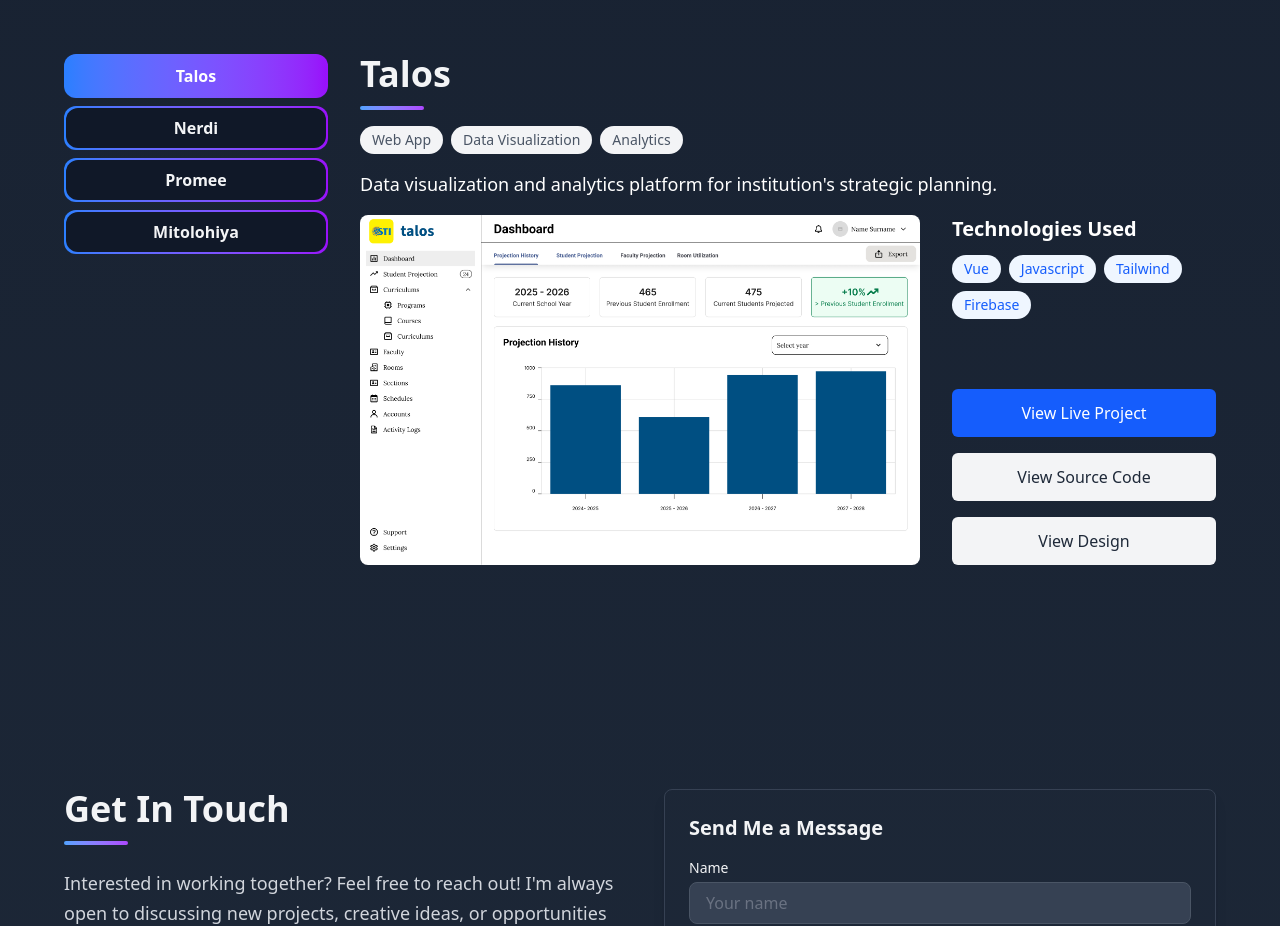
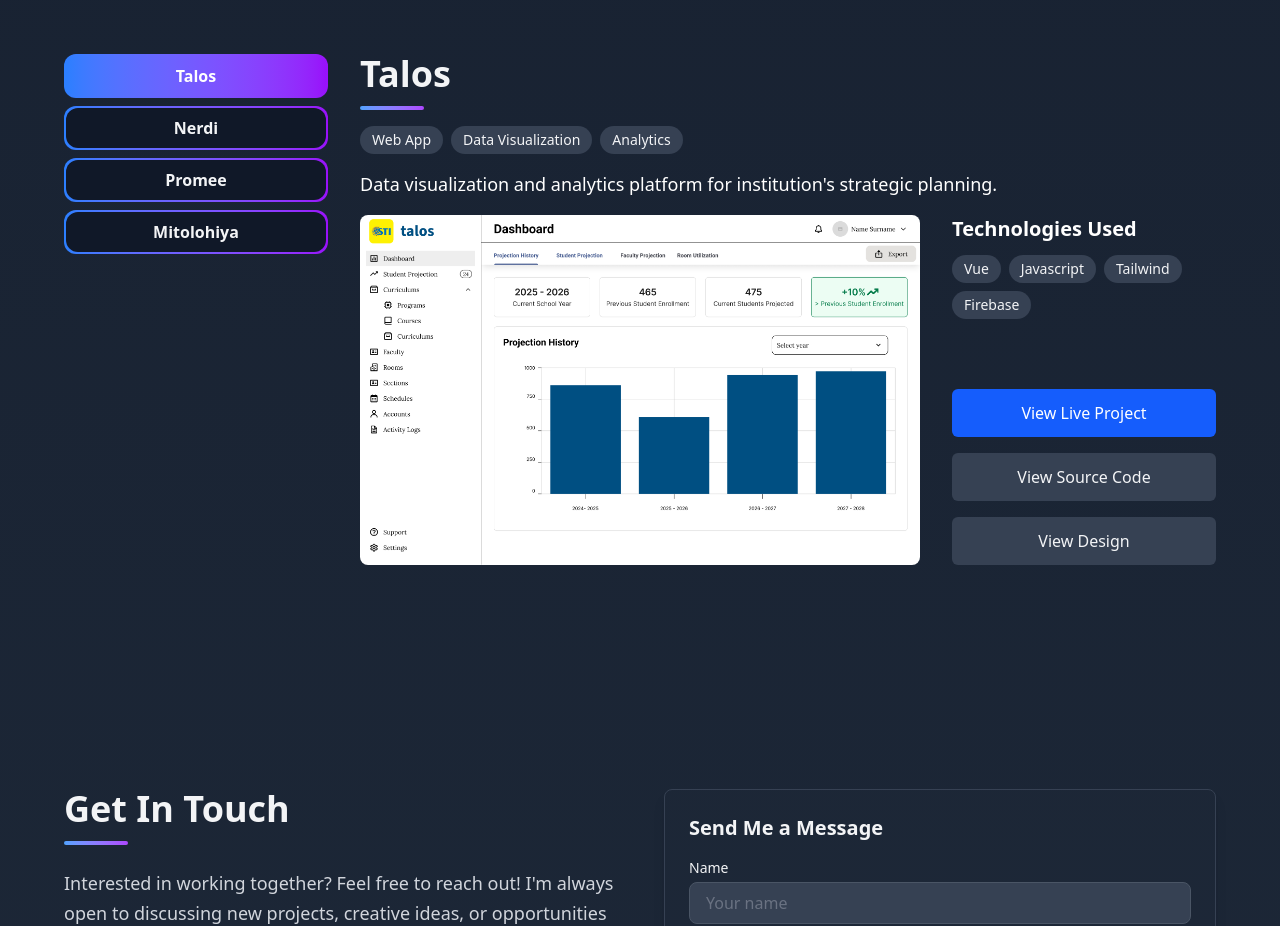
Before and after one commit to Tearfall/Tearfall, a Vue app in the folder portfolio/: page / in a window 1280 px wide. Shown: the part 2860-3786 px from the top of the page. Built offline with nearby package versions, Linux system fonts and the light colour scheme.

Commit message:
Update project styles

```diff
--- a/portfolio/src/components/Projects.vue
+++ b/portfolio/src/components/Projects.vue
@@ -28,11 +28,11 @@
 </template>
 
 <script>
-  import nerdiCover from "@/assets/nerdi/nerdi.png"; // Import your image here
-  import talosCover from "@/assets/talos/ProjectionHistory.png"; // Import your image here
-  import promeeCover from "@/assets/promee/promee.png"; // Import your image here
+  import nerdiCover from "@/assets/nerdi/nerdi.png";
+  import talosCover from "@/assets/talos/ProjectionHistory.png";
+  import promeeCover from "@/assets/promee/promee.png";
   import ViewProject from "./ViewProject.vue";
-  import {ref} from "vue";
+  import {ref, onMounted} from "vue";
   export default {
     name: "Projects",
     components: {
@@ -81,21 +81,17 @@
           design:"#"
         },
       ];
-      const selectedProject = ref(projects[0]); // Default to the first project
+      const selectedProject = ref(projects[0]);
 
       function selectProject(project) {
         selectedProject.value = project;
       }
 
-      // Auto-select first project when component loads
-      // Uncomment this if you want a project to be selected by default
-      /*
       onMounted(() => {
         if (selectedProject.value === null && props.projects && props.projects.length > 0) {
           selectProject(props.projects[0]);
         }
       });
-      */
 
       return {
         selectedProject,
@@ -104,7 +100,6 @@
       };
     },
     mounted() {
-      // Auto-select first project when component loads
       if (this.projects && this.projects.length > 0) {
         this.selectProject(this.projects[0]);
       }
--- a/portfolio/src/components/ViewProject.vue
+++ b/portfolio/src/components/ViewProject.vue
@@ -3,7 +3,7 @@
     <div class="overflow-hidden">
       <div>
          <h3 class="text-3xl md:text-4xl font-bold relative">
-          {{project.title   }}
+          {{ project.title }}
           <div class="h-1 w-16 bg-gradient-to-r from-blue-400 to-purple-500 rounded-full mt-3"></div>
         </h3>
 
@@ -11,7 +11,7 @@
           <span
             v-for="(tag, index) in project.tags"
             :key="index"
-            class="bg-gray-100 text-gray-600 px-3 py-1 rounded-full text-sm font-medium"
+            class="bg-gray-700 text-gray-100 px-3 py-1 rounded-full text-sm font-medium"
           >
             {{ tag }}
           </span>
@@ -40,7 +40,7 @@
               <li
                 v-for="(tech, index) in project.technologies"
                 :key="index"
-                class="bg-blue-50 text-blue-600 px-3 py-1 rounded-full text-sm"
+                class="bg-gray-700 text-gray-100 px-3 py-1 rounded-full text-sm"
               >
                 {{ tech }}
               </li>
@@ -59,7 +59,7 @@
               v-if="project.github"
               :href="project.github"
               target="_blank"
-              class="inline-flex items-center justify-center px-5 py-3 bg-gray-100 text-gray-800 font-medium rounded-md transition-all hover:bg-gray-200 hover:-translate-y-0.5 focus:outline-none focus:ring-2 focus:ring-gray-400 focus:ring-offset-2 w-full"
+              class="inline-flex items-center justify-center px-5 py-3 bg-gray-700 text-gray-100 font-medium rounded-md transition-all hover:bg-gray-600 hover:-translate-y-0.5 focus:outline-none focus:ring-2 focus:ring-gray-400 focus:ring-offset-2 w-full"
             >
               View Source Code
             </a>
@@ -67,7 +67,7 @@
               v-if="project.design"
               :href="project.design"
               target="_blank"
-              class="inline-flex items-center justify-center px-5 py-3 bg-gray-100 text-gray-800 font-medium rounded-md transition-all hover:bg-gray-200 hover:-translate-y-0.5 focus:outline-none focus:ring-2 focus:ring-gray-400 focus:ring-offset-2 w-full"
+              class="inline-flex items-center justify-center px-5 py-3 bg-gray-700  text-gray-100 font-medium rounded-md transition-all hover:bg-gray-600 hover:-translate-y-0.5 focus:outline-none focus:ring-2 focus:ring-gray-400 focus:ring-offset-2 w-full"
             >
               View Design
             </a>
```
